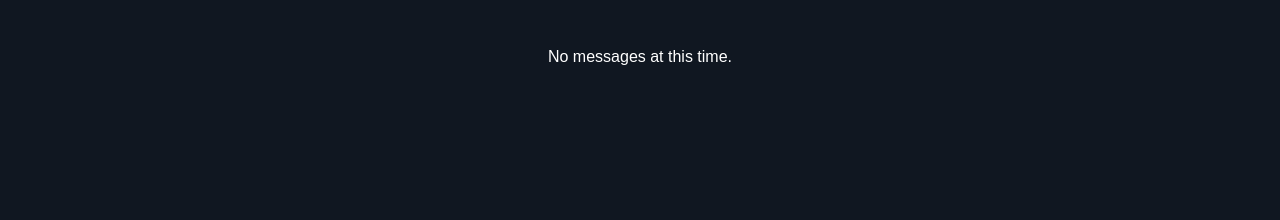
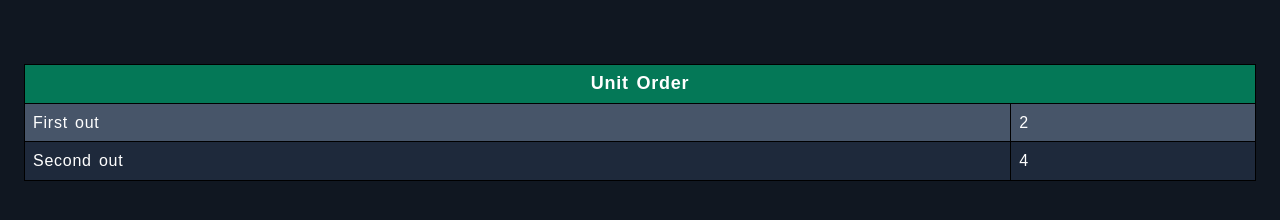
Before and after one commit to EMT119/Rescue20dashboard.github.io, a plain HTML site: page index.html in a window 1280 px wide. Drawn offline with Linux system fonts and the light colour scheme.

Commit message:
Updated units

```diff
--- a/index.html
+++ b/index.html
@@ -7,6 +7,18 @@
     <link href="style.css" rel="stylesheet" type="text/css" />
   </head>
   <body>
-    <p>No messages at this time.</p>
+    <table class="dark">
+      <thead>
+        <th class="header" colspan=2>Unit Order</th>
+      </thead>
+      <tr>
+        <td>First out</td>
+        <td>2</td>
+      </tr>
+      <tr>
+        <td>Second out</td>
+        <td>4</td>
+      </tr>
+    </table>
   </body>
 </html>
--- a/style.css
+++ b/style.css
@@ -32,3 +32,52 @@ p {
   color: white;
   text-align: center;
 }
+
+table {
+  margin-top: 2rem;
+  margin-bottom: 1rem;
+  width: 100%;
+  border-collapse: collapse;
+}
+
+table.dark tr:nth-child(odd) {
+  background-color: #475569;
+}
+
+table.dark tr:nth-child(even) {
+  background-color: #1e293b;
+}
+
+tr,
+td,
+th {
+  border: 1px solid black;
+  padding: 8px;
+  width: auto;
+  word-spacing: 2px;
+  letter-spacing: 0.75px;
+  line-height: 1.35rem;
+  color: white;
+}
+
+table .header,
+tr.header > * {
+  background-color: #047857;
+  text-align: center;
+  font-weight: bold;
+  font-size: large;
+}
+
+table .sub-header,
+tr.sub-header > * {
+  background-color: #15803d;
+  text-align: center;
+  font-weight: bold;
+}
+
+table .min-header,
+tr.min-header > * {
+  background-color: #00796b;
+  text-align: center;
+  font-weight: bold;
+}
```
